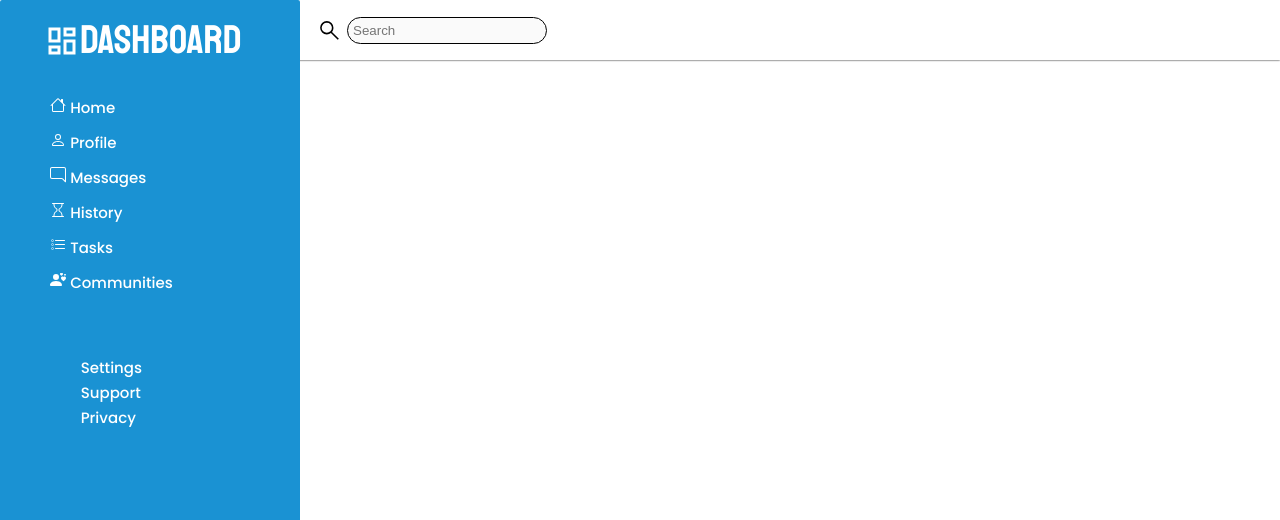
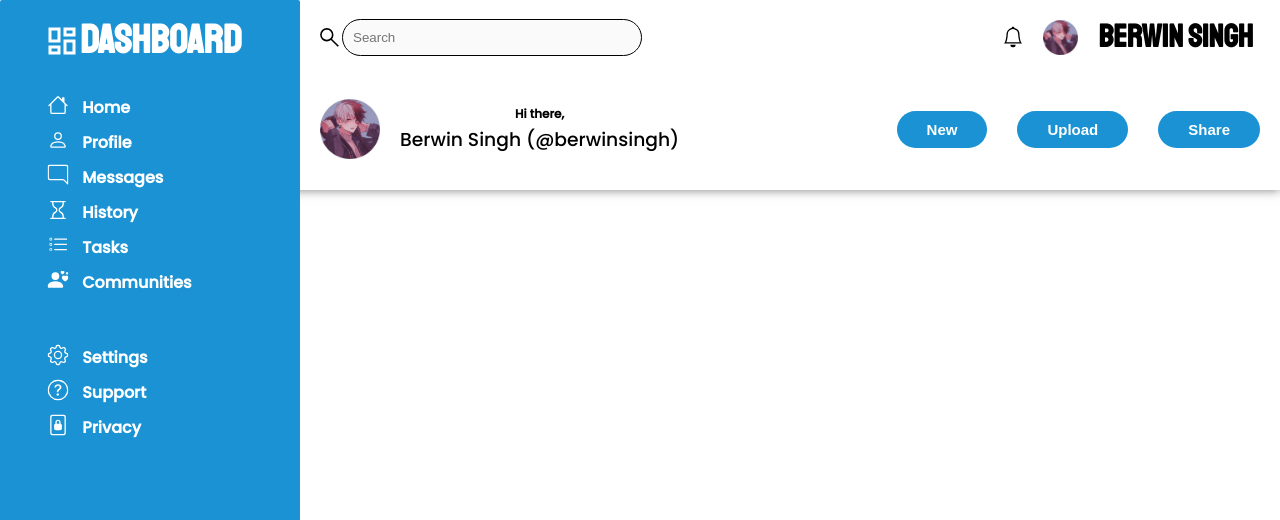
Before and after one commit to berwinsingh/admin_dashboard, a plain HTML site: page index.html in a window 1280 px wide. Shown: the top 520 px of the page. Drawn offline with nearby package versions, Linux system fonts and the light colour scheme.

Commit message:
Improved HTML & CSS Designing and structure

```diff
--- a/index.html
+++ b/index.html
@@ -54,29 +54,55 @@
                     <path fill-rule="evenodd" d="M11.5 1.246c.832-.855 2.913.642 0 2.566-2.913-1.924-.832-3.421 0-2.566ZM9 5a3 3 0 1 1-6 0 3 3 0 0 1 6 0Zm-9 8c0 1 1 1 1 1h10s1 0 1-1-1-4-6-4-6 3-6 4Zm13.5-8.09c1.387-1.425 4.855 1.07 0 4.277-4.854-3.207-1.387-5.702 0-4.276ZM15 2.165c.555-.57 1.942.428 0 1.711-1.942-1.283-.555-2.281 0-1.71Z"/>
                   </svg>
                   <span>Communities</span></a></li>
-            </ul>
-
-            <div class="secondary-nav-items flex">
-                <ul>
-                    <li class="flex"><a href="#">
+                  <li class="flex second-nav"><a href="#"><svg xmlns="http://www.w3.org/2000/svg" width="16" height="16" fill="currentColor" class="bi bi-gear" viewBox="0 0 16 16">
+                    <path d="M8 4.754a3.246 3.246 0 1 0 0 6.492 3.246 3.246 0 0 0 0-6.492zM5.754 8a2.246 2.246 0 1 1 4.492 0 2.246 2.246 0 0 1-4.492 0z"/>
+                    <path d="M9.796 1.343c-.527-1.79-3.065-1.79-3.592 0l-.094.319a.873.873 0 0 1-1.255.52l-.292-.16c-1.64-.892-3.433.902-2.54 2.541l.159.292a.873.873 0 0 1-.52 1.255l-.319.094c-1.79.527-1.79 3.065 0 3.592l.319.094a.873.873 0 0 1 .52 1.255l-.16.292c-.892 1.64.901 3.434 2.541 2.54l.292-.159a.873.873 0 0 1 1.255.52l.094.319c.527 1.79 3.065 1.79 3.592 0l.094-.319a.873.873 0 0 1 1.255-.52l.292.16c1.64.893 3.434-.902 2.54-2.541l-.159-.292a.873.873 0 0 1 .52-1.255l.319-.094c1.79-.527 1.79-3.065 0-3.592l-.319-.094a.873.873 0 0 1-.52-1.255l.16-.292c.893-1.64-.902-3.433-2.541-2.54l-.292.159a.873.873 0 0 1-1.255-.52l-.094-.319zm-2.633.283c.246-.835 1.428-.835 1.674 0l.094.319a1.873 1.873 0 0 0 2.693 1.115l.291-.16c.764-.415 1.6.42 1.184 1.185l-.159.292a1.873 1.873 0 0 0 1.116 2.692l.318.094c.835.246.835 1.428 0 1.674l-.319.094a1.873 1.873 0 0 0-1.115 2.693l.16.291c.415.764-.42 1.6-1.185 1.184l-.291-.159a1.873 1.873 0 0 0-2.693 1.116l-.094.318c-.246.835-1.428.835-1.674 0l-.094-.319a1.873 1.873 0 0 0-2.692-1.115l-.292.16c-.764.415-1.6-.42-1.184-1.185l.159-.291A1.873 1.873 0 0 0 1.945 8.93l-.319-.094c-.835-.246-.835-1.428 0-1.674l.319-.094A1.873 1.873 0 0 0 3.06 4.377l-.16-.292c-.415-.764.42-1.6 1.185-1.184l.292.159a1.873 1.873 0 0 0 2.692-1.115l.094-.319z"/>
+                  </svg>
                     <span>Settings</span>
                 </a></li>
-                    <li class="flex"><a href="#">
+                <li class="flex"><a href="#"><svg xmlns="http://www.w3.org/2000/svg" width="16" height="16" fill="currentColor" class="bi bi-question-circle" viewBox="0 0 16 16">
+                    <path d="M8 15A7 7 0 1 1 8 1a7 7 0 0 1 0 14zm0 1A8 8 0 1 0 8 0a8 8 0 0 0 0 16z"/>
+                    <path d="M5.255 5.786a.237.237 0 0 0 .241.247h.825c.138 0 .248-.113.266-.25.09-.656.54-1.134 1.342-1.134.686 0 1.314.343 1.314 1.168 0 .635-.374.927-.965 1.371-.673.489-1.206 1.06-1.168 1.987l.003.217a.25.25 0 0 0 .25.246h.811a.25.25 0 0 0 .25-.25v-.105c0-.718.273-.927 1.01-1.486.609-.463 1.244-.977 1.244-2.056 0-1.511-1.276-2.241-2.673-2.241-1.267 0-2.655.59-2.75 2.286zm1.557 5.763c0 .533.425.927 1.01.927.609 0 1.028-.394 1.028-.927 0-.552-.42-.94-1.029-.94-.584 0-1.009.388-1.009.94z"/>
+                  </svg>
                     <span>Support</span>
                 </a></li>
-                    <li class="flex"><a href="#">
+                <li class="flex"><a href="#"><svg xmlns="http://www.w3.org/2000/svg" width="16" height="16" fill="currentColor" class="bi bi-file-lock2" viewBox="0 0 16 16">
+                    <path d="M8 5a1 1 0 0 1 1 1v1H7V6a1 1 0 0 1 1-1zm2 2.076V6a2 2 0 1 0-4 0v1.076c-.54.166-1 .597-1 1.224v2.4c0 .816.781 1.3 1.5 1.3h3c.719 0 1.5-.484 1.5-1.3V8.3c0-.627-.46-1.058-1-1.224z"/>
+                    <path d="M4 0a2 2 0 0 0-2 2v12a2 2 0 0 0 2 2h8a2 2 0 0 0 2-2V2a2 2 0 0 0-2-2H4zm0 1h8a1 1 0 0 1 1 1v12a1 1 0 0 1-1 1H4a1 1 0 0 1-1-1V2a1 1 0 0 1 1-1z"/>
+                  </svg>
                     <span>Privacy</span>
                 </a></li>
             </ul>
         </div>
     </div>
-    </div>
     <header>
         <div class="search-area flex">
+            <div class="search-bar flex">
                 <img src="./Images/Search.svg" alt="search-icon" class="search-icon">
                 <input type="text" name="Search" id="search-bar" placeholder="Search" disabled>
             </div>
-
+            <div class="profile-info flex">
+                <svg xmlns="http://www.w3.org/2000/svg" width="16" height="16" fill="currentColor" class="bi bi-bell" viewBox="0 0 16 16">
+                    <path d="M8 16a2 2 0 0 0 2-2H6a2 2 0 0 0 2 2zM8 1.918l-.797.161A4.002 4.002 0 0 0 4 6c0 .628-.134 2.197-.459 3.742-.16.767-.376 1.566-.663 2.258h10.244c-.287-.692-.502-1.49-.663-2.258C12.134 8.197 12 6.628 12 6a4.002 4.002 0 0 0-3.203-3.92L8 1.917zM14.22 12c.223.447.481.801.78 1H1c.299-.199.557-.553.78-1C2.68 10.2 3 6.88 3 6c0-2.42 1.72-4.44 4.005-4.901a1 1 0 1 1 1.99 0A5.002 5.002 0 0 1 13 6c0 .88.32 4.2 1.22 6z"/>
+                  </svg>
+                <img src="./Images/Profile.jpg" alt="Profile Picture" class="profile-picture">
+                <h2>Berwin Singh</h2>
+            </div>
+        </div>
+        <div class="intro-details flex">
+            <div class="profile flex">
+                <img src="./Images/Profile.jpg" alt="Profile Picture" class="profile-picture-big">
+                <div class="content flex">
+                    <p>Hi there,</p>
+                    <h3>Berwin Singh (@berwinsingh)</h3>
+                </div>
+            </div>
+            <div class="buttons flex">
+                <button type="button" class="user-btns">New</button>
+                <button type="button" class="user-btns">Upload</button>
+                <button type="button" class="user-btns">Share</button>
+            </div>
+        </div>
     </header>
 
     <script src="./script.js"></script>
--- a/style.css
+++ b/style.css
@@ -20,13 +20,27 @@ ul{
 a{
  text-decoration: none;
  color: white;
- font-weight: 500;
+ font-weight: 700;
 }
 
 h1{
     font-family: 'Staatliches', cursive;
     font-size: 2.5rem;
     padding-left: 50px;
+}
+
+h2{
+    font-family: 'Staatliches', cursive;
+    font-size: 2rem;
+}
+
+p{
+    font-weight: 700;
+    font-size: .75rem;
+}
+
+h3{
+    font-weight: 500;
 }
 
 body{
@@ -36,14 +50,14 @@ body{
 header{
     width: 100%;
     background-color: white;
-    box-shadow: 0 0 2px black;
-    height: 60px;
+    box-shadow: 0 0 10px rgba(0, 0, 0, 0.514);
+    height: 190px;
 }
 
 input[type=text]{
-    width: 200px;
+    width: 300px;
     border: 1px solid black;
-    padding: 5px;
+    padding: 10px;
     border-radius: 20px;
 }
 
@@ -54,6 +68,7 @@ input[type=text]{
 .search-area{
     gap: 5px;
     padding: 17px;
+    justify-content: space-between;
 }
 
 .sidebar{
@@ -73,21 +88,67 @@ input[type=text]{
     scale: 1.5;
 }
 
-.main-nav, .secondary-nav-items{
+.main-nav{
     flex-direction: column;
     gap: 10px;
     align-items: flex-start;
     padding: 30px 50px;
 }
 
-li{
-    gap: 20px;
-}
-
 ul span{
-    font-size: 15px;
+    font-size: 1rem;
+    margin-left: 10px;
 }
 
 .navigation-items{
     flex-direction: column;
 }
+
+.second-nav{
+    margin-top: 40px;
+}
+
+svg{
+    scale: 1.3;
+    margin-right: 2px;
+}
+
+.profile-picture{
+    width: 35px;
+}
+
+.profile-info{
+    gap: 20px;
+    margin-right: 10px;
+}
+
+.profile-picture-big{
+    width: 60px;
+    margin-left: 20px;
+}
+
+.intro-details{
+    justify-content: space-between;
+    padding-top: 25px;
+}
+
+.content{
+    flex-direction: column;
+    gap: 2px;
+    margin-left: 20px;
+}
+
+.buttons{
+    gap: 30px;
+    margin-right: 20px;
+}
+
+.user-btns{
+    border: none;
+    padding: 10px 30px;
+    border-radius: 50px;
+    background-color: rgb(26, 146, 211);
+    color: white;
+    font-weight: 700;
+    font-size: 15px;
+}
```
Also changed, not shown: Images/Profile.jpg (added). Lines whose indentation alone changed are shown as unchanged.
